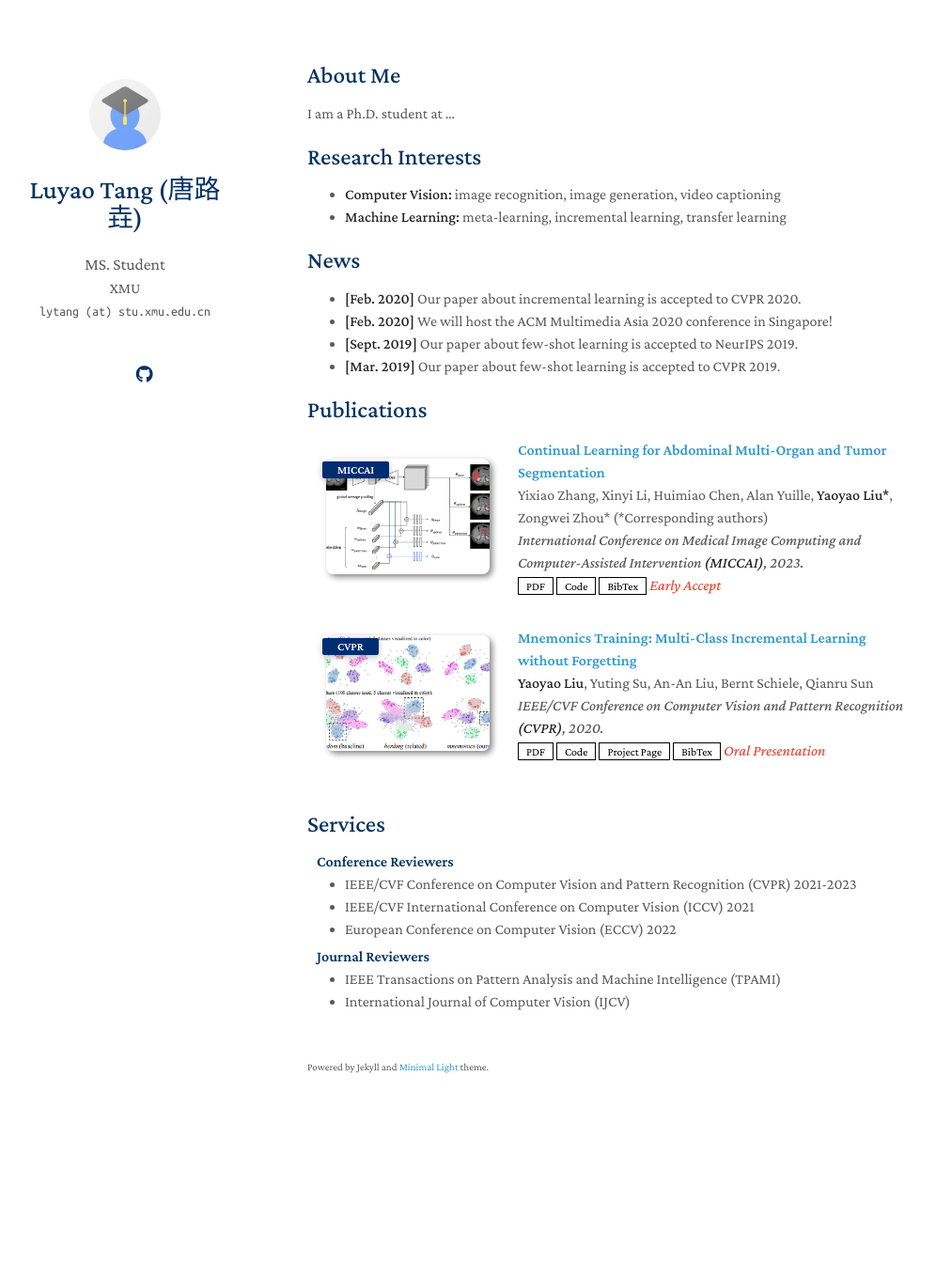
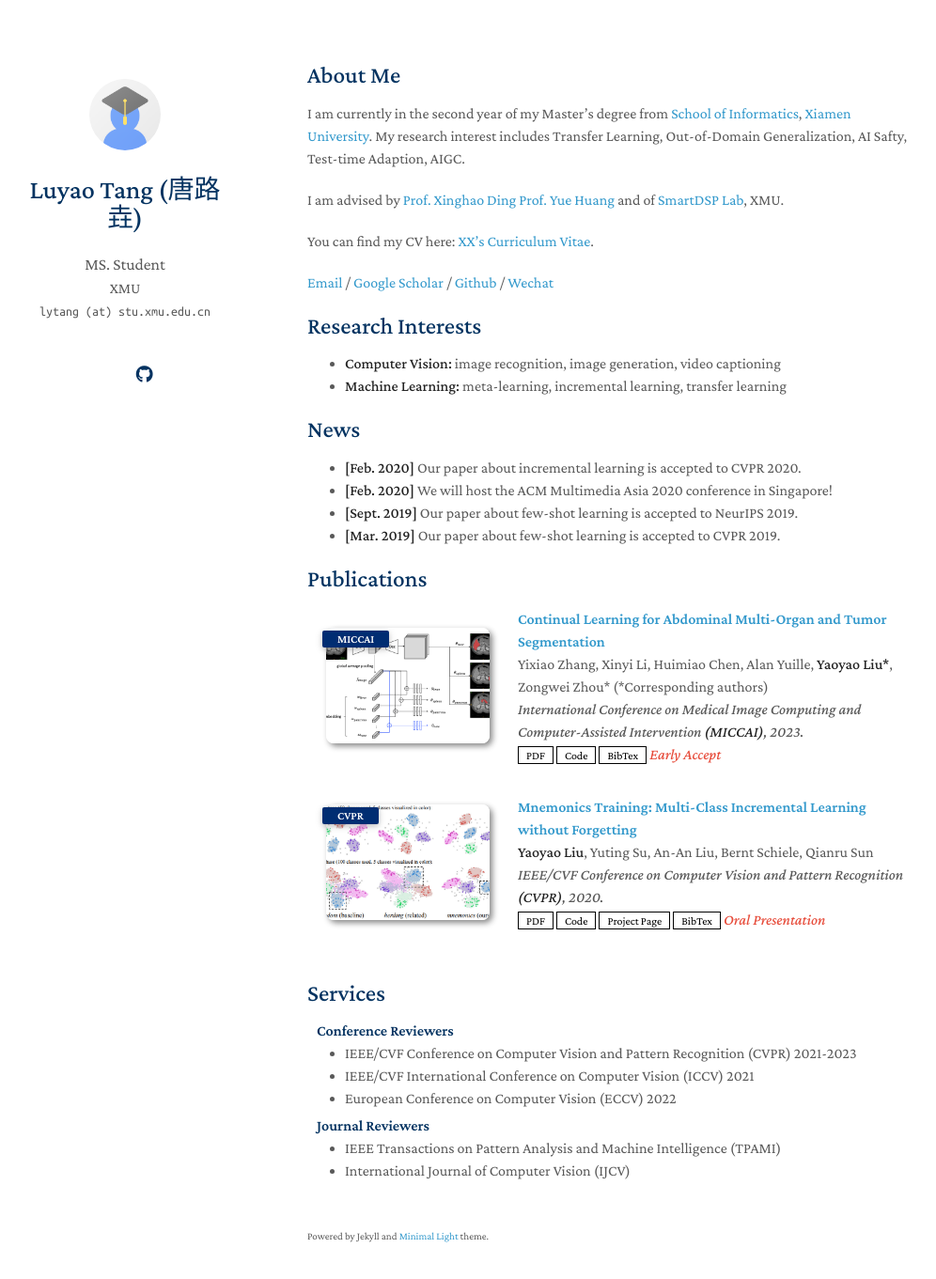
Before and after one commit to lytang63/lytang63.github.io, a Jekyll site: the page built from index.md, in a window 1280 px wide and 1396 px high. Shown: the top 1361 px of the window at 94% size, without its empty margins (143-1139 px from the left). Built offline with Jekyll 4.4.1, drawn with Linux system fonts in a browser that asks for light colours; nearby versions of some CDN libraries; a style sheet for code colours, icons or effects is not loaded; our own code applies the rules of GitHub Pages for plain Markdown files.

Commit message:
index.md

```diff
--- a/index.md
+++ b/index.md
@@ -4,7 +4,13 @@ layout: homepage
 
 ## About Me
 
-I am a Ph.D. student at ...
+I am currently in the second year of my Master's degree from [School of Informatics](https://informatics.xmu.edu.cn/), [Xiamen University](https://www.xmu.edu.cn/). My research interest includes Transfer Learning, Out-of-Domain Generalization, AI Safty, Test-time Adaption, AIGC.
+
+I am advised by [Prof. Xinghao Ding](https://xmu-smartdsp.github.io/teamindex/xhding.html) [Prof. Yue Huang](https://xmu-smartdsp.github.io/teamindex/yhuang.html) and of [SmartDSP Lab](https://xmu-smartdsp.github.io/), XMU.
+
+You can find my CV here: [XX's Curriculum Vitae](../assets/Curriculum_Vitae.pdf).
+
+[Email](mailto:lytang@stu.xmu.edu.cn) / [Google Scholar](https://scholar.google.com/citations?user=kKaYkMcAAAAJ) / [Github](https://github.com/lytang63) / [Wechat](../images/wechat.jpg)
 
 ## Research Interests
 
```
